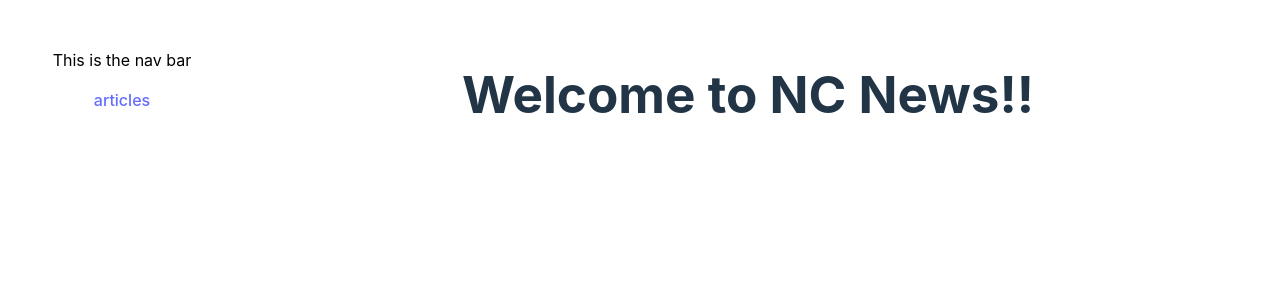
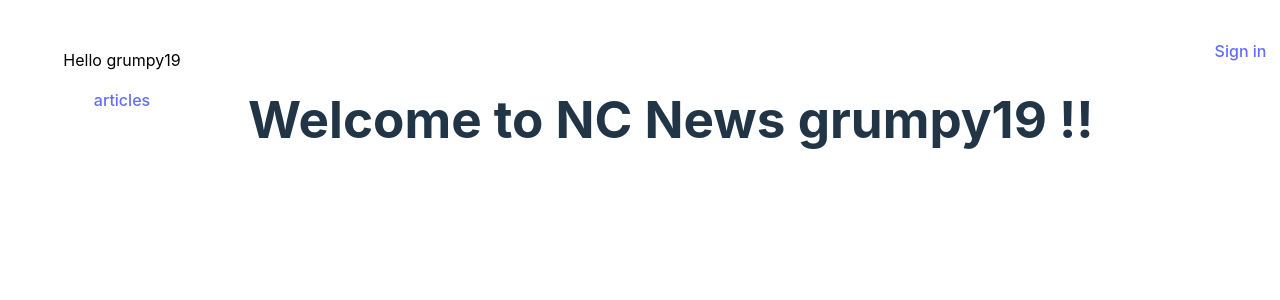
Before and after one commit to LizzieH97/nc-news-frontend-project, a React (Vite) app: page /articles/1/comments/comment_id in a window 1280 px wide. Shown: the top 300 px of the page. Built offline with nearby package versions, Linux system fonts and the light colour scheme.

Commit message:
can now only delete own comment

```diff
--- a/src/App.css
+++ b/src/App.css
@@ -17,8 +17,19 @@
   display: flex;
   grid-column: 2 / 5;
   grid-row: 1;
-  align-content: center;
-  justify-content: center;
+  flex-direction: column;
+  flex-wrap: wrap;
+  align-content: space-between;
+  justify-content: flex-end;
+  align-items: center;
+}
+.sign-in-button {
+  padding: 20px;
+  margin: 4px;
+  margin-bottom: 100px;
+  margin-left: 100px;
+  color: black;
+  background-color: white;
 }
 .nav-bar {
   position: fixed;
@@ -31,14 +42,39 @@
   color: black;
   border-radius: 0px 15px 15px 0px;
 }
-.single-article {
+
+.user-grid-container {
   grid-row: 2 / 5;
   grid-column: 2 / 5;
+  display: grid;
+  grid-template-columns: repeat(4, 1fr);
+  grid-template-rows: 100px repeat(4, 350px);
+  grid-auto-rows: 350px;
+  margin: 0px;
+  padding: 0px;
+  gap: 1rem;
+}
+.user-title {
+  grid-column: 1 / span 4;
+  grid-row: 1;
+}
+.user-grid-item {
+  border: 2px solid white;
+  border-radius: 5rem;
+  padding-top: 0px;
+  padding-bottom: 0px;
+  line-height: 2.5ch;
   display: flex;
   flex-direction: column;
+  justify-content: center;
   align-items: center;
 }
-
+.user-img {
+  padding: 0;
+  margin: 0;
+  max-width: 80%;
+  max-height: 80%;
+}
 .article-grid-container {
   grid-row: 2 / 5;
   grid-column: 2 / 5;
@@ -66,6 +102,13 @@
   margin: 0;
   max-width: 80%;
   max-height: 80%;
+}
+.single-article {
+  grid-row: 2 / 5;
+  grid-column: 2 / 5;
+  display: flex;
+  flex-direction: column;
+  align-items: center;
 }
 .comment-grid-container {
   grid-row: 3 / 5;
--- a/src/App.jsx
+++ b/src/App.jsx
@@ -6,6 +6,7 @@ import NavBar from "./components/NavBar";
 import AllArticles from "./components/AllArticles";
 import Article from "./components/Article";
 import Comments from "./components/Comments";
+import AllUsers from "./components/AllUsers";
 
 function App() {
   return (
@@ -21,6 +22,7 @@ function App() {
               path="/articles/:article_id/comments/comment_id"
               element={Comments}
             />
+            <Route path="/users" element={<AllUsers />} />
           </Routes>
         </div>
       </>
--- a/src/api/APICalls.jsx
+++ b/src/api/APICalls.jsx
@@ -57,6 +57,15 @@ export const postComment = ({ username, body, article_id }) => {
     .catch((err) => console.log(err));
 };
 
+export const getAllUsers = () => {
+  return articleAPI
+    .get(`/users`)
+    .then((response) => {
+      return response.data.users;
+    })
+    .catch((err) => console.log(err));
+};
+
 export const deleteCommentByCommentID = (comment_id) => {
   const returnedStr = "comment deleted!";
   return articleAPI
--- /dev/null
+++ b/src/components/AllUsers.jsx
@@ -0,0 +1,49 @@
+import { useContext, useEffect, useState } from "react";
+import { getAllUsers } from "../api/APICalls";
+import { UserContext } from "../contexts/UserContext";
+
+export default function AllUsers() {
+  const [toggle, setToggle] = useState("false");
+  const [users, setUsers] = useState([]);
+  const [singleUser, setSingleUser] = useState("grumpy19");
+  const { user, setUser } = useContext(UserContext);
+
+  useEffect(() => {
+    getAllUsers().then((returnedUsers) => {
+      setUsers(returnedUsers);
+    });
+  }, []);
+
+  const handleToggle = (event) => {
+    event.preventDefault();
+    const selectedUser = event.target.value || event.target.parentNode.value;
+    setUser(selectedUser);
+  };
+
+  return (
+    <div className="user-grid-container">
+      <h1 className="user-title">Select your user: </h1>
+      {users.map((selectedUser) => {
+        return (
+          <button
+            key={selectedUser.username}
+            onClick={handleToggle}
+            value={selectedUser.username}
+            className="items"
+          >
+            <ul key={selectedUser.username} className="user-grid-item">
+              <li>{selectedUser.username}</li>
+              <li>{selectedUser.name}</li>
+              <img
+                onClick={handleToggle}
+                value={selectedUser.username}
+                src={selectedUser.avatar_url}
+                className="user-img"
+              />
+            </ul>
+          </button>
+        );
+      })}
+    </div>
+  );
+}
--- a/src/components/Article.jsx
+++ b/src/components/Article.jsx
@@ -1,13 +1,15 @@
-import { useState } from "react";
+import { useContext, useState } from "react";
 import { useEffect } from "react";
 import { useParams } from "react-router-dom";
 import { getSingleArticle, upVoteArticle } from "../api/APICalls";
 import Comments from "./Comments";
+import { UserContext } from "../contexts/UserContext";
 
 export default function Article() {
   const { article_id } = useParams();
   const [article, setArticle] = useState({});
   const [vote, setVote] = useState(0);
+  const { user } = useContext(UserContext);
   useEffect(() => {
     getSingleArticle(article_id).then((response) => {
       setArticle(response);
--- a/src/components/Comments.jsx
+++ b/src/components/Comments.jsx
@@ -1,4 +1,4 @@
-import { useEffect, useState } from "react";
+import { useContext, useEffect, useState } from "react";
 import {
   getCommentByArticleID,
   postComment,
@@ -6,12 +6,13 @@ import {
 } from "../api/APICalls";
 import { useParams } from "react-router-dom";
 import Article from "./Article";
+import { UserContext } from "../contexts/UserContext";
 
 export default function Comments(props) {
   const [comments, setComments] = useState([]);
   const [commentBody, setCommentBody] = useState("");
   const { article_id } = useParams();
-
+  const { user } = useContext(UserContext);
   useEffect(() => {
     getCommentByArticleID(article_id).then(
       (response) => {
@@ -26,7 +27,7 @@ export default function Comments(props) {
   const handleSubmit = (event) => {
     event.preventDefault();
     const newComment = {
-      username: "grumpy19",
+      username: user,
       body: commentBody,
       article_id: article_id,
       votes: 0,
@@ -37,11 +38,18 @@ export default function Comments(props) {
     });
     setCommentBody("");
   };
+  let canDelete = "";
   const deleteComment = (event) => {
     const author = event.target.attributes[1].nodeValue;
     const comment_id = event.target.value;
     event.preventDefault();
-    deleteCommentByCommentID(comment_id).then(() => {});
+
+    if (author === user) {
+      canDelete += "comment-deletable";
+      deleteCommentByCommentID(comment_id).then(() => {});
+    } else {
+      canDelete += "comment-undeletable";
+    }
   };
   return (
     <div className="comment-grid-container">
@@ -74,6 +82,7 @@ export default function Comments(props) {
               }}
               value={comment.comment_id}
               author={comment.author}
+              id={canDelete}
             >
               Delete
             </button>
--- a/src/components/Header.jsx
+++ b/src/components/Header.jsx
@@ -1,7 +1,16 @@
+import { Link } from "react-router-dom";
+import { UserContext } from "../contexts/UserContext";
+import { useContext } from "react";
+
 export default function Header() {
+  const { user } = useContext(UserContext);
+
   return (
-    <>
-      <h1 className="header">Welcome to NC News!!</h1>
-    </>
+    <div className="header">
+      <h1>Welcome to NC News {user} !!</h1>
+      <button className="sign-in-button">
+        <Link to="/users">Sign in</Link>
+      </button>
+    </div>
   );
 }
--- a/src/components/NavBar.jsx
+++ b/src/components/NavBar.jsx
@@ -1,8 +1,13 @@
+import { useContext } from "react";
+import { UserContext } from "../contexts/UserContext";
+import { Link } from "react-router-dom";
+
 export default function NavBar() {
+  const { user } = useContext(UserContext);
   return (
     <div className="nav-bar">
-      <p>This is the nav bar</p>
-      <a href="/articles">articles</a>
+      <p>Hello {user}</p>
+      <Link to="/articles">articles</Link>
     </div>
   );
 }
--- /dev/null
+++ b/src/contexts/UserContext.jsx
@@ -0,0 +1,14 @@
+import { createContext, useState } from "react";
+
+export const UserContext = createContext();
+
+export const UserProvider = ({ children }) => {
+  const loggedInUser = "grumpy19";
+  const [user, setUser] = useState(loggedInUser);
+
+  return (
+    <UserContext.Provider value={{ user, setUser }}>
+      {children}
+    </UserContext.Provider>
+  );
+};
--- a/src/main.jsx
+++ b/src/main.jsx
@@ -1,14 +1,19 @@
-import { StrictMode } from "react";
+import { StrictMode, useContext } from "react";
 import { createRoot } from "react-dom/client";
+import React from "react";
+import ReactDOM from "react-dom/client";
 import App from "./App.jsx";
 import "./index.css";
 import { BrowserRouter } from "react-router-dom";
+import { UserContext, UserProvider } from "./contexts/UserContext.jsx";
 
-createRoot(document.getElementById("root")).render(
+const root = ReactDOM.createRoot(document.getElementById("root"));
+root.render(
   <StrictMode>
     <BrowserRouter>
-      {" "}
-      <App />
+      <UserProvider>
+        <App />
+      </UserProvider>
     </BrowserRouter>
   </StrictMode>
 );
```
